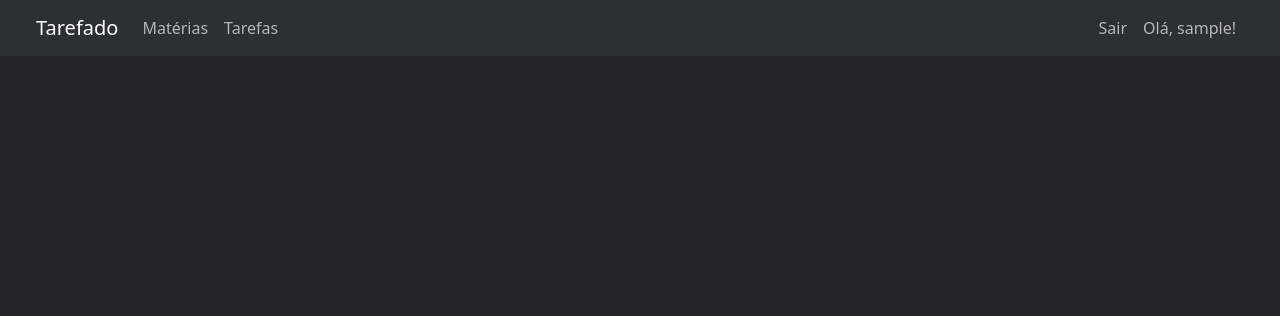
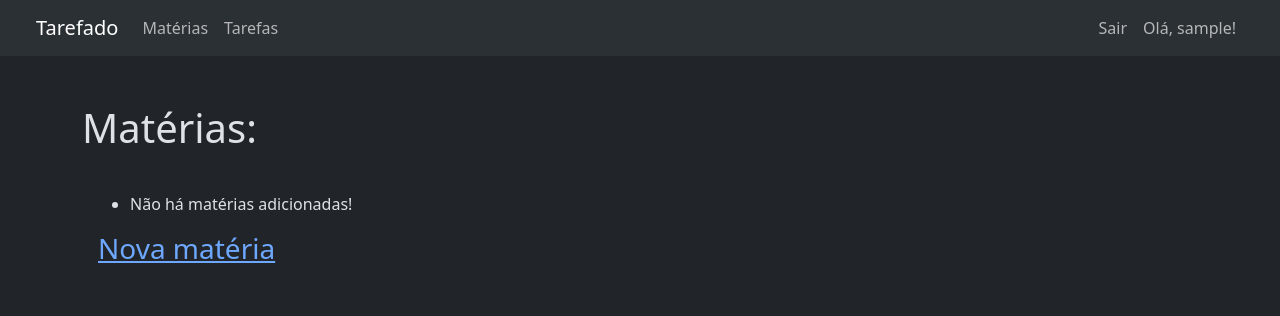
Before and after one commit to enzzoalle/tarefado, a Django app: page /materias/ in a window 1280 px wide. Shown: the top 316 px of the page. Run offline with Django 5.2, Linux system fonts and the light colour scheme; the visitor is signed in with stand-in values (Sample User, id 1); data that the repository does not hold is empty; some libraries are stand-ins or nearby versions.

Commit message:
altera a página de matérias

```diff
--- a/app/templates/app/base.html
+++ b/app/templates/app/base.html
@@ -40,7 +40,7 @@
                                           <a class="nav-link" aria-current="page" href="#">Sair</a>
                                     </li>
                                     <li class="nav-item">
-                                          <a class="nav-link">Olá, {{ user }}!</a>
+                                          <a class="nav-link">Olá, {{ user.username }}!</a>
                                     </li>
                               </ul>
                               {% else %}
@@ -56,8 +56,10 @@
                         </div>
                   </div>
             </nav>
-            <div class="mt-lg-5 mb-lg-4">{%block header %}{%endblock header %}</div>
-            <div class="container p-3">{% block content %}{% endblock %}</div>
+            <div class="container">
+                  <div class="mt-lg-5 mb-lg-4">{%block header %}{%endblock header %}</div>
+                  <div class="container p-3">{% block content %}{% endblock %}</div>
+            </div>
             <script src="{% static 'js/bootstrap.min.js' %}"></script>
       </body>
 </html>
--- a/materias/templates/materias/materias.html
+++ b/materias/templates/materias/materias.html
@@ -1,5 +1,21 @@
-{% extends 'app/base.html' %} {% block content %} {% for materia in materias %}
+{% extends 'app/base.html' %} {% block header %}
+<div class="mb-4">
+      <h1>Matérias:</h1>
+</div>
+{% endblock header %} {% block content %}
+<ul>
+      {% for materia in materias %}
+      <li>
+            <h3>
+                  <a href="{% url 'materia' materia.id %}">{{ materia }}</a>
+            </h3>
+      </li>
+      {% empty %}
+      <li>Não há matérias adicionadas!</li>
+      {% endfor %}
+</ul>
+<h3>
+      <a href="#">Nova matéria</a>
+</h3>
 
-<h1><a href="{% url 'materia' materia.id %}">{{ materia }}</a></h1>
-
-{% endfor %} {% endblock %}
+{% endblock content %}
--- a/materias/urls.py
+++ b/materias/urls.py
@@ -3,6 +3,6 @@ from . import views
 
 urlpatterns = [
     path('', views.materias, name='materias' ),
-    path('<int:pk>/', views.materia, name='materia' ),
+    path('<int:materia_id>/', views.materia, name='materia' ),
 
 ]
--- a/materias/views.py
+++ b/materias/views.py
@@ -1,23 +1,23 @@
 from django.shortcuts import render
 from app.models import Materia
-from app.forms import MateriaForm
 from django.contrib.auth.decorators import login_required
 
-@login_required
-def materia(request, pk):
-     """View de matérias individuais"""
-     materia = Materia.objects.get(pk = pk)
+@login_required # exige login do usuário para acessar esta aba, no caso as materias
+def materia(request, materia_id):
+    """Página de matéria única"""
+    materia = Materia.objects.get(id = materia_id)
 
-     if materia.user != request.user:
-          return render(request, 'app/erro_404.html', status=404)
+    # garante que a matéria pertença ao usuário atual
+    if materia.user != request.user:
+        return render(request, 'app/erro_404.html', status=404)
 
-     comentarios = materia.comentario_set.order_by('-date_added')
-     context = {'materia':materia, 'comentarios':comentarios}
-     return render(request, 'materias/materia.html', context)
+    comentarios = materia.comentario_set.order_by('-date_added') # o "-" é para começar da ordem inversa
+    context = {'materia': materia, 'comentarios': comentarios}
+    return render(request, 'materias/materia.html', context)
 
-@login_required
+@login_required # exige login do usuário para acessar esta aba, no caso as materias
 def materias(request):
-     """View da lista de matérias"""
-     materias = Materia.objects.order_by('date_added') # apaguei isso antes de order_by: .filter(user = request.user)
-     context = {'materias':materias}
-     return render(request, 'materias/materias.html', context)
+    """Página que lista todas as matérias"""
+    materias = Materia.objects.filter(user=request.user).order_by('date_added')
+    context = {'materias': materias}
+    return render(request, 'materias/materias.html', context)
```
